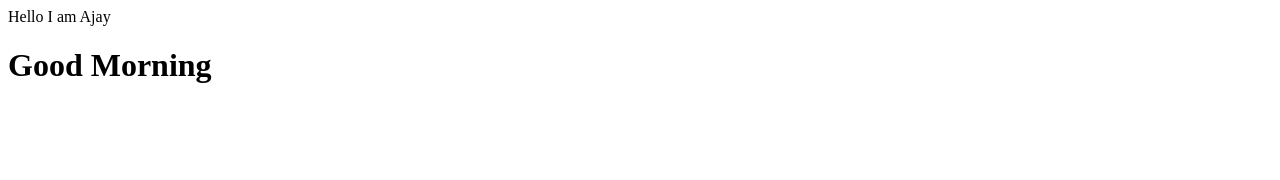
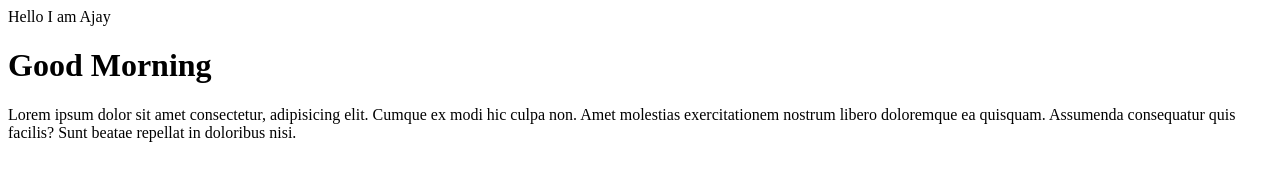
Before and after one commit to ajayanga/practice, a plain HTML site: page index.html in a window 1280 px wide. Drawn offline with Linux system fonts and the light colour scheme.

Commit message:
Add Para

```diff
--- a/index.html
+++ b/index.html
@@ -1,2 +1,3 @@
 <p>Hello I am Ajay</p>
 <h1>Good Morning</h1>
+<p>Lorem ipsum dolor sit amet consectetur, adipisicing elit. Cumque ex modi hic culpa non. Amet molestias exercitationem nostrum libero doloremque ea quisquam. Assumenda consequatur quis facilis? Sunt beatae repellat in doloribus nisi.</p>
```
